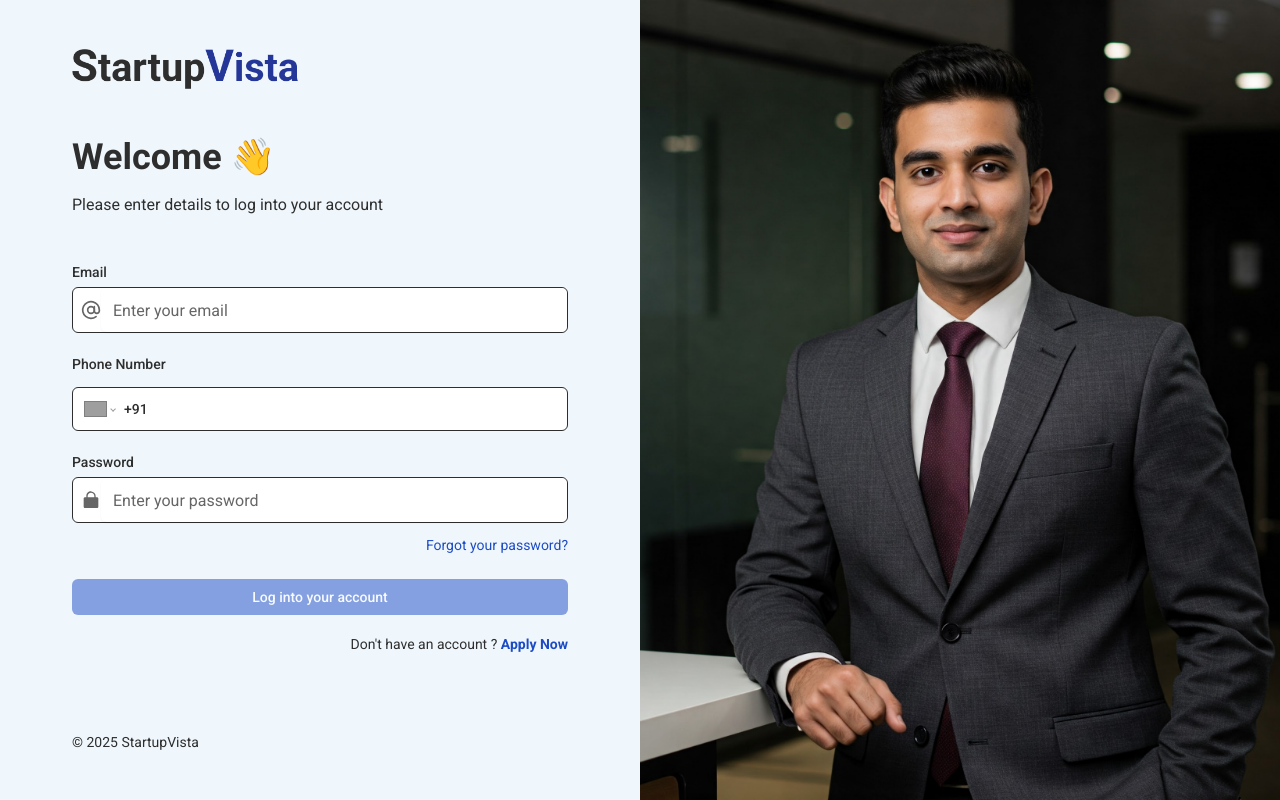
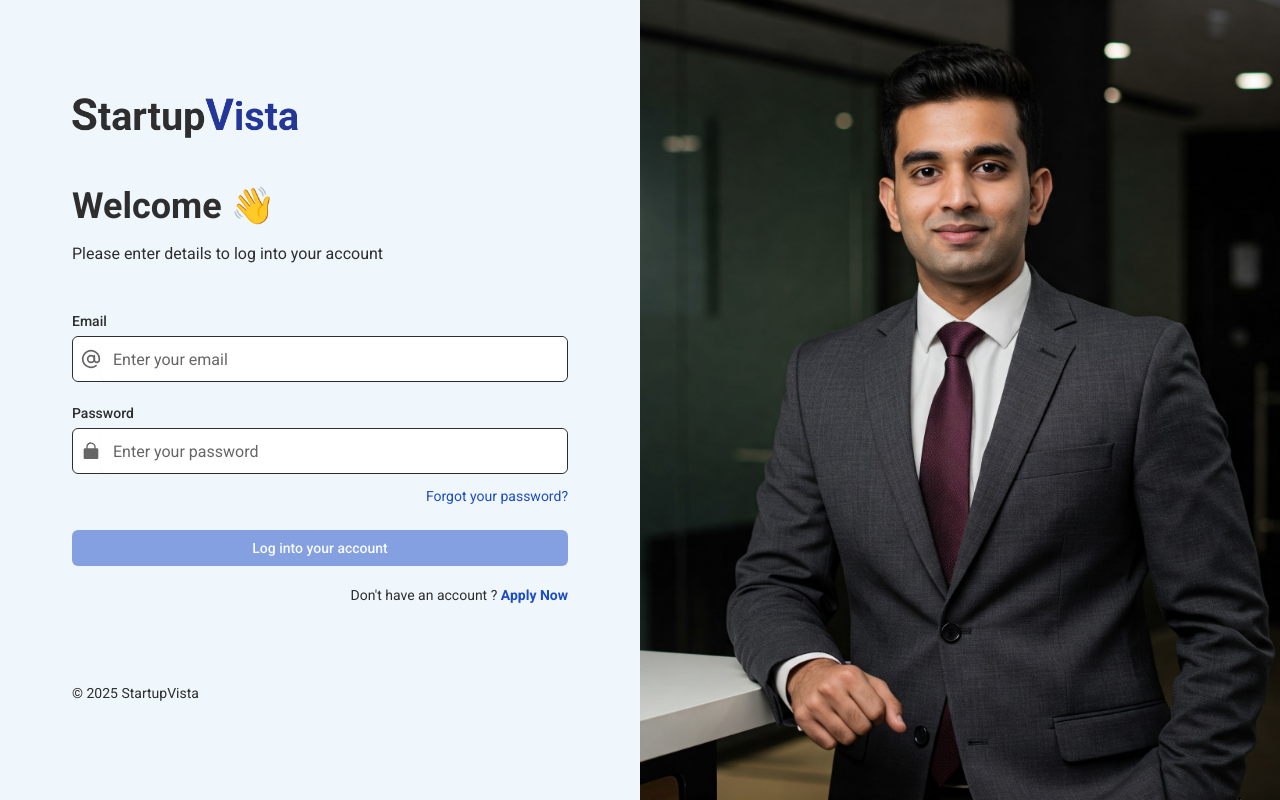
Before and after one commit to Startup-vista/startup-vista, a Next.js app: page /start-up/login in a window 1280 px wide. Built offline with nearby package versions, Linux system fonts and the light colour scheme; no server answers; grey boxes are pictures that could not be loaded.

Commit message:
updates #1.1

```diff
--- a/components/LoginForm.tsx
+++ b/components/LoginForm.tsx
@@ -46,14 +46,6 @@ export const LoginForm = () => {
           iconSrc="/icons/email.svg"
           iconAlt="email"
         />
-
-        <CustomFormField
-          fieldType={FormFieldType.PHONE_INPUT}
-          control={form.control}
-          name="phone"
-          label="Phone Number"
-          placeholder="Enter your phone number"
-        />
         <div className="grid gap-3">
           <CustomFormField
             fieldType={FormFieldType.PWD}
--- a/components/SubmitButton.tsx
+++ b/components/SubmitButton.tsx
@@ -4,7 +4,7 @@ import Image from "next/image";
 
 interface ButtonProps {
     isLoading: boolean,
-    isEmailVerified: boolean,
+    isEmailVerified?: boolean,
     className?: string,
     children: React.ReactNode,
 }
```
